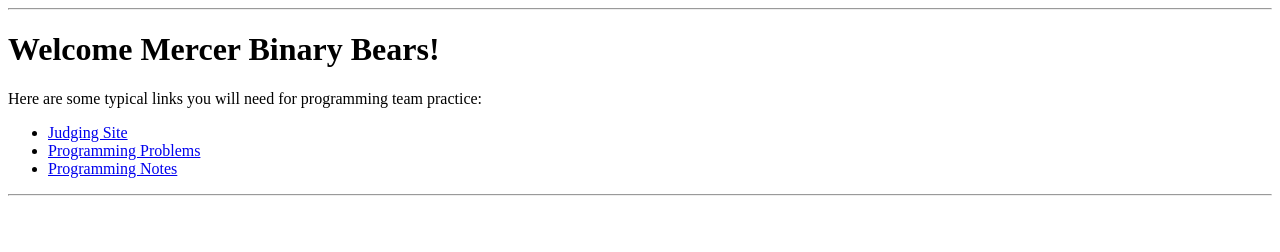
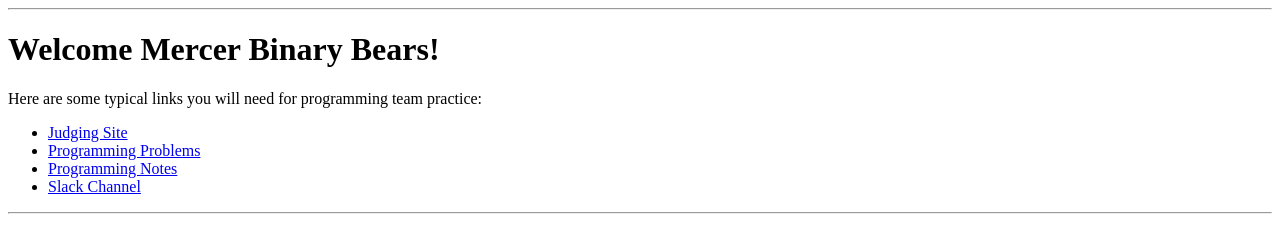
Before and after one commit to MercerBinaryBears/homepage, a plain HTML site: page index.html in a window 1280 px wide. Drawn offline with Linux system fonts and the light colour scheme.

Commit message:
Adding a slack channel link

```diff
--- a/index.html
+++ b/index.html
@@ -21,6 +21,7 @@
     			<li><a href="http://judge.mercerbinarybears.org">Judging Site</a></li>
     			<li><a href="http://problems.mercerbinarybears.org">Programming Problems</a></li>
     			<li><a href="https://mercerbinarybears.github.io/Slides">Programming Notes</a></li>
+				<li><a href="https://mercerbinarybears.slack.com/">Slack Channel</a></li>
 			</ul>
 
 		<hr>
```
